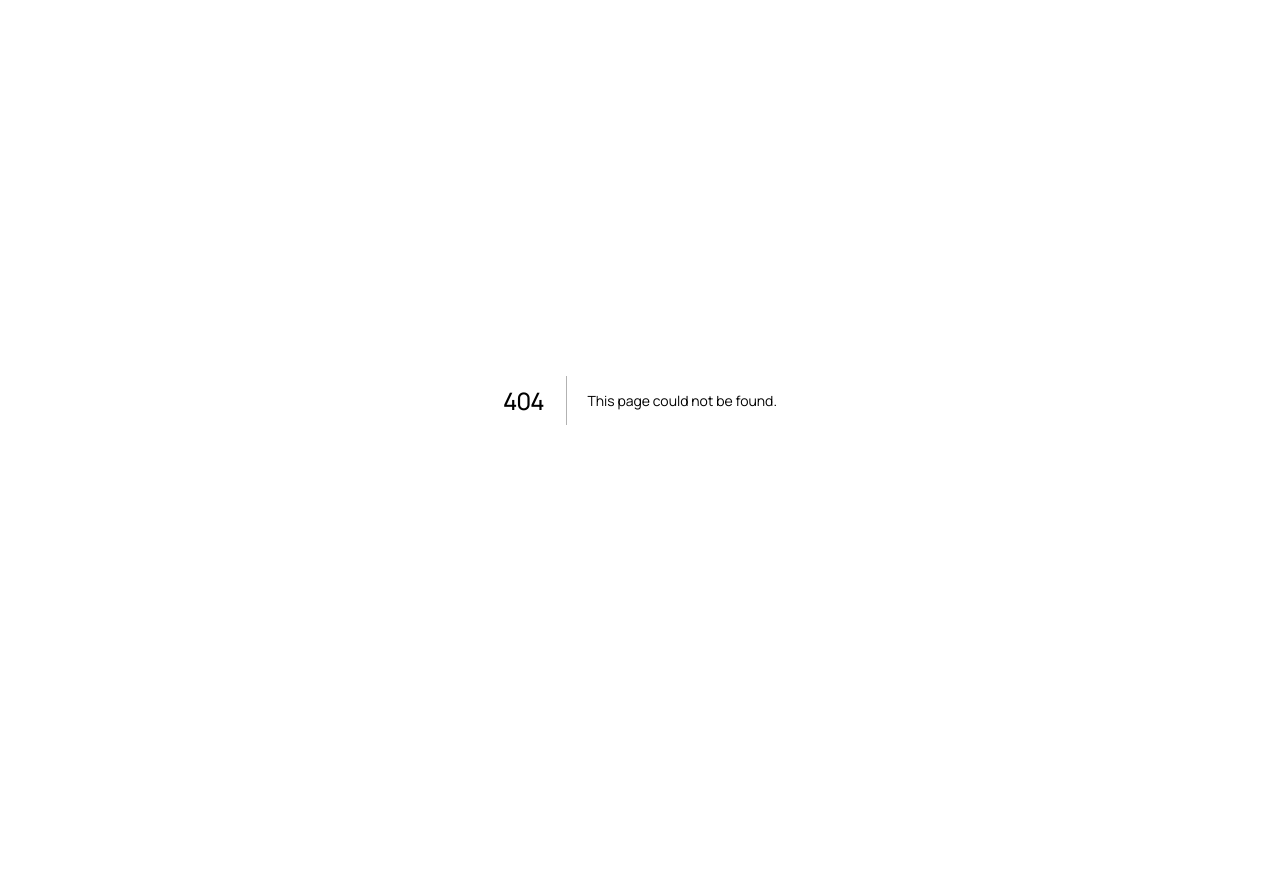
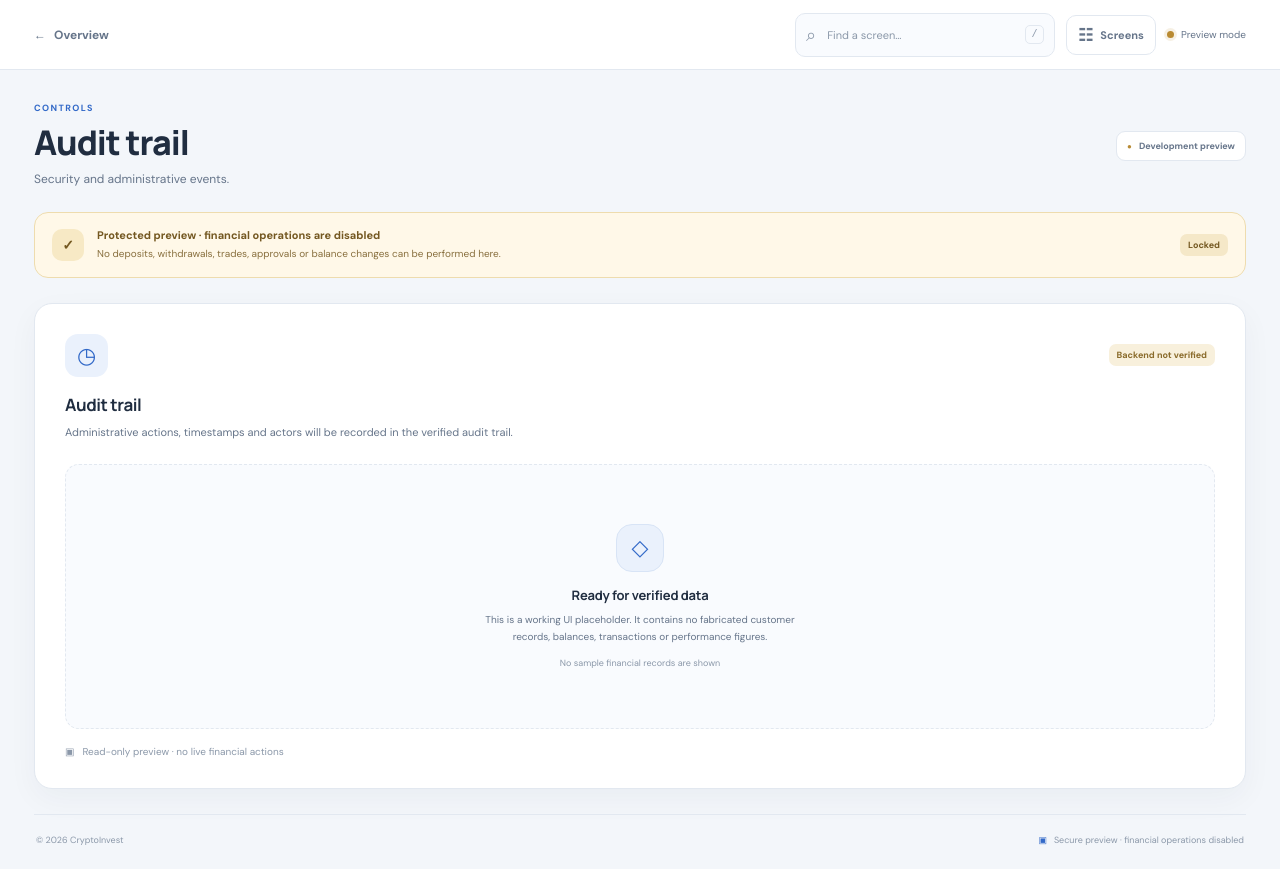
Before and after one commit to udofiaasianubong738-droid/Cryptocurrency, a Next.js app in the folder nextjs/: page /admin/audit in a window 1280 px wide. Before the commit this address had no page. Before the commit the page ends 800 px from the top, so only its background shows below. Built offline with nearby package versions, Linux system fonts and the light colour scheme.

Commit message:
Add working routes for all protected admin screens

```diff
--- /dev/null
+++ b/nextjs/src/app/admin/[section]/page.tsx
@@ -0,0 +1,30 @@
+import { notFound } from "next/navigation";
+import DashboardApp from "../../dashboard-app";
+
+const sections = new Set([
+  "customers",
+  "deposits",
+  "withdrawals",
+  "plans",
+  "portfolio",
+  "orders",
+  "reports",
+  "ledger",
+  "reconciliation",
+  "audit",
+  "integrations",
+  "security",
+  "customer-portal",
+]);
+
+export async function generateMetadata({ params }: { params: Promise<{ section: string }> }) {
+  const { section } = await params;
+  const label = section.replace(/-/g, " ").replace(/\b\w/g, (letter) => letter.toUpperCase());
+  return { title: label, description: `CryptoInvest admin workspace: ${label}.` };
+}
+
+export default async function AdminSectionPage({ params }: { params: Promise<{ section: string }> }) {
+  const { section } = await params;
+  if (!sections.has(section)) notFound();
+  return <DashboardApp activeSection={section} />;
+}
```
